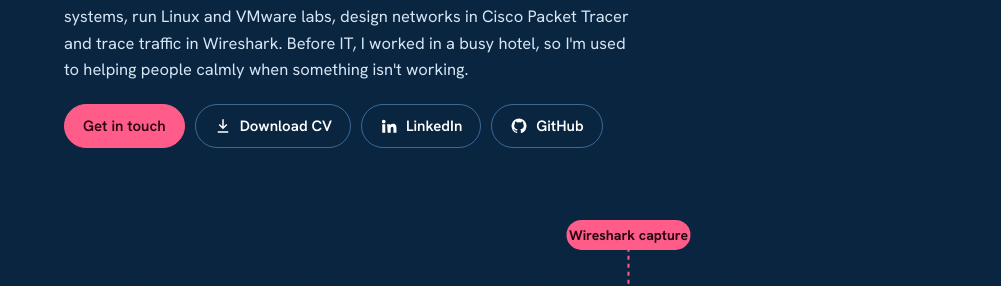
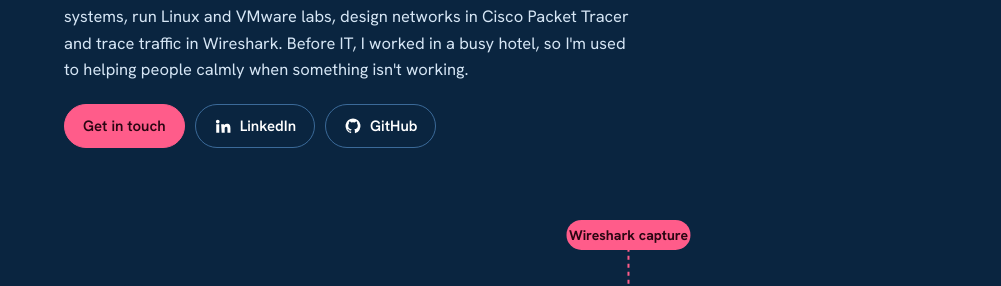
Before and after one commit to deevyaam/deevyaam.github.io, a plain HTML site: page index.html in a window 1280 px wide. Shown: the part 335-621 px from the top of the page, 0-1001 px from the left. Drawn offline with Linux system fonts and the light colour scheme.

Commit message:
Remove Download CV button

```diff
--- a/index.html
+++ b/index.html
@@ -123,7 +123,6 @@ nav .tools{display:flex;gap:6px}
     <p class="intro" data-fr="Étudiant en dernière année du diplôme en cybersécurité à Polytechnics Mauritius, diplômé en avril 2027. J&#x27;assemble et je répare des PC, j&#x27;installe et je configure des systèmes d&#x27;exploitation, je monte des labs Linux et VMware, je conçois des réseaux dans Cisco Packet Tracer et j&#x27;analyse le trafic avec Wireshark. Avant l&#x27;informatique, j&#x27;ai travaillé dans un hôtel très fréquenté : j&#x27;ai l&#x27;habitude d&#x27;aider les gens calmement quand quelque chose ne fonctionne pas.">Final-year Cybersecurity diploma student at Polytechnics Mauritius, graduating April 2027. I build and fix PCs, install and configure operating systems, run Linux and VMware labs, design networks in Cisco Packet Tracer and trace traffic in Wireshark. Before IT, I worked in a busy hotel, so I'm used to helping people calmly when something isn't working.</p>
     <div class="cta">
      <a class="btn main" href="#contact" data-fr="Me contacter">Get in touch</a>
-     <a class="btn" href="cv.pdf" download="Deevyaam_Sydanna_CV.pdf"><svg viewBox="0 0 24 24" aria-hidden="true"><path d="M11 3h2v9.6l3.3-3.3 1.4 1.4L12 16.4l-5.7-5.7 1.4-1.4 3.3 3.3zM5 19h14v2H5z"/></svg><span data-fr="Télécharger mon CV">Download CV</span></a>
      <a class="btn" href="https://www.linkedin.com/in/deevyaam-sydanna/"><svg viewBox="0 0 24 24" aria-hidden="true"><path d="M4.98 3.5a2.5 2.5 0 1 1 0 5 2.5 2.5 0 0 1 0-5zM3 9.5h4V21H3zM9.5 9.5h3.8v1.6h.06c.53-1 1.84-2.06 3.78-2.06 4.04 0 4.79 2.66 4.79 6.12V21h-4v-5.1c0-1.22-.02-2.78-1.7-2.78-1.7 0-1.96 1.33-1.96 2.7V21h-4z"/></svg>LinkedIn</a>
      <a class="btn" href="https://github.com/deevyaam"><svg viewBox="0 0 24 24" aria-hidden="true"><path d="M12 2a10 10 0 0 0-3.16 19.49c.5.09.68-.22.68-.48v-1.7c-2.78.6-3.37-1.34-3.37-1.34-.45-1.16-1.11-1.47-1.11-1.47-.91-.62.07-.6.07-.6 1 .07 1.53 1.03 1.53 1.03.9 1.52 2.34 1.08 2.91.83.09-.65.35-1.08.63-1.33-2.22-.25-4.55-1.11-4.55-4.94 0-1.09.39-1.98 1.03-2.68-.1-.25-.45-1.27.1-2.64 0 0 .84-.27 2.75 1.02a9.6 9.6 0 0 1 5 0c1.91-1.29 2.75-1.02 2.75-1.02.55 1.37.2 2.39.1 2.64.64.7 1.03 1.59 1.03 2.68 0 3.84-2.34 4.68-4.57 4.93.36.31.68.92.68 1.85v2.74c0 .27.18.58.69.48A10 10 0 0 0 12 2z"/></svg>GitHub</a>
     </div>
```
